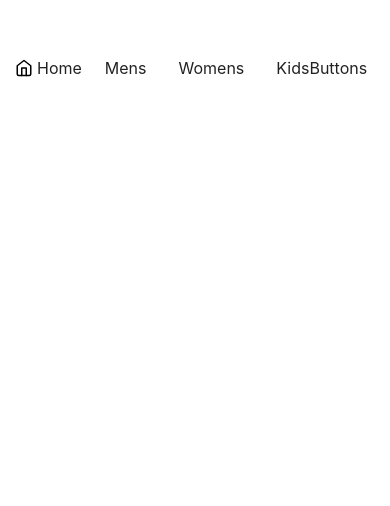
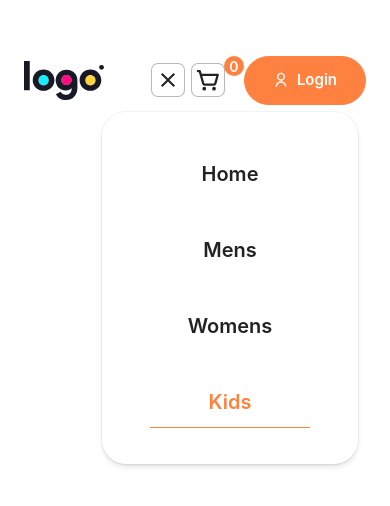
Before and after one commit to jdtownn/Ecommerce-App, a React (Vite) app in the folder frontend/: page /kids in a window 390 px wide. Shown: the top 506 px of the page. Built offline with nearby package versions, Linux system fonts and the light colour scheme.

Commit message:
Nav Responsive + Style

```diff
--- a/frontend/src/components/Header.jsx
+++ b/frontend/src/components/Header.jsx
@@ -1,19 +1,75 @@
 import { Link } from "react-router-dom";
 import logo from "../assets/logo.svg";
 import Navbar from "../components/Navbar";
+import { useState } from "react";
+import { MdClose, MdMenu } from "react-icons/md";
+import { PiShoppingCartSimpleBold } from "react-icons/pi";
+// import logout from "../assets/logout.svg";
+import user from "../assets/user.svg";
+
+import { NavLink } from "react-router-dom";
 
 const Header = () => {
+  const [menuOpen, setMenuOpen] = useState(true);
+  const toggleMenu = () => setMenuOpen(!menuOpen);
   return (
     <header className="fixed top-0 max_padd_container mx-auto w-full bg-white py-10 z-10 ">
       <div className=" py-4 flex justify-between items-center">
         {/*logo*/}
         <div>
           <Link>
-            <img src={logo} alt="logo" height={66} width={66} />
+            <img
+              className="object-contain"
+              src={logo}
+              alt="logo"
+              height={66}
+              width={80}
+            />
           </Link>
         </div>
-        <Navbar />
-        <div>Buttons</div>
+        <Navbar
+          containerStyle={`hidden gap-x-5 md:flex xl: gap-x-10 medium-5`}
+        />
+        <Navbar
+          containerStyle={`${
+            menuOpen
+              ? "flex item-start flex-col gap-y-12 fixed top-28 right-8 p-12 bg-white rounded-3xl shadow-md w-64 medium-16 ring-1 ring-slate-900/5 transition-all duration-300"
+              : "flex item-start flex-col gap-y-12 fixed top-28 p-12 bg-white rounded-3xl shadow-md w-64 medium-16 ring-1 ring-slate-900/5 transition-all duration-300 -right-[100%] "
+          }`}
+        />
+        <div className="flexBetween sm:gap-x-6 bold">
+          {!menuOpen ? (
+            <MdMenu
+              className="md:hidden cursor-pointer hover:text-secondary mr-2 p-1 ring-1 ring-slate-900/30 h-8 w-8 rounded-md"
+              onClick={toggleMenu}
+            />
+          ) : (
+            <MdClose
+              className="md:hidden cursor-pointer hover:text-secondary mr-2 p-1 ring-1 ring-slate-900/30 h-8 w-8 rounded-md"
+              onClick={toggleMenu}
+            />
+          )}
+          <div className="flexBetween sm:gap-x-6">
+            <NavLink to={"cart-page"} className="flex">
+              <PiShoppingCartSimpleBold className="h-8 w-8 p-1 ring-1 ring-slate-900/30 rounded-md" />
+              <span className="relative flexCenter h-5 w-5 rounded-full bg-secondary text-white medium-14 -top-2">
+                0
+              </span>
+            </NavLink>
+            {/* <NavLink
+              to={"logout"}
+              className={"btn_secondary_rounded flexCenter gap-x-2 medium-16"}>
+              <img src={logout} alt="logoutIcon" height={19} width={19} />
+              Logout
+            </NavLink> */}
+            <NavLink
+              to={"login"}
+              className={"btn_secondary_rounded flexCenter gap-x-2 "}>
+              <img src={user} alt="userIcon" height={16} width={16} />
+              Login
+            </NavLink>
+          </div>
+        </div>
       </div>
     </header>
   );
--- a/frontend/src/components/Navbar.jsx
+++ b/frontend/src/components/Navbar.jsx
@@ -1,22 +1,28 @@
 import { NavLink } from "react-router-dom";
-import home from "../assets/home.svg";
 
-const Navbar = () => {
+// eslint-disable-next-line react/prop-types
+const Navbar = ({ containerStyle }) => {
   return (
-    <nav className="flex justify-between items-center gap-8">
-      <NavLink to={"/"}>
-        <div className="flexCenter items-center gap-x-1">
-          <img src={home} alt="" height={18} width={18} /> Home
-        </div>
+    <nav className={`${containerStyle}`}>
+      <NavLink
+        to={"/"}
+        className={({ isActive }) => (isActive ? "active_link" : "")}>
+        <div className="flexCenter text-xl items-center gap-x-1">Home</div>
       </NavLink>
-      <NavLink to={"/mens"}>
-        <div className="flexCenter items-center gap-x-1">Mens</div>
+      <NavLink
+        to={"/mens"}
+        className={({ isActive }) => (isActive ? "active_link" : "")}>
+        <div className="flexCenter text-xl items-center gap-x-1">Mens</div>
       </NavLink>
-      <NavLink to={"/womens"}>
-        <div className="flexCenter items-center gap-x-1">Womens</div>
+      <NavLink
+        to={"/womens"}
+        className={({ isActive }) => (isActive ? "active_link" : "")}>
+        <div className="flexCenter text-xl items-center gap-x-1">Womens</div>
       </NavLink>
-      <NavLink to={"/kids"}>
-        <div className="flexCenter items-center gap-x-1">Kids</div>
+      <NavLink
+        to={"/kids"}
+        className={({ isActive }) => (isActive ? "active_link" : "")}>
+        <div className="flexCenter text-xl items-center gap-x-1">Kids</div>
       </NavLink>
     </nav>
   );
```
Also changed, not shown: frontend/src/assets/menu.svg (added), frontend/src/assets/x.svg (added).
